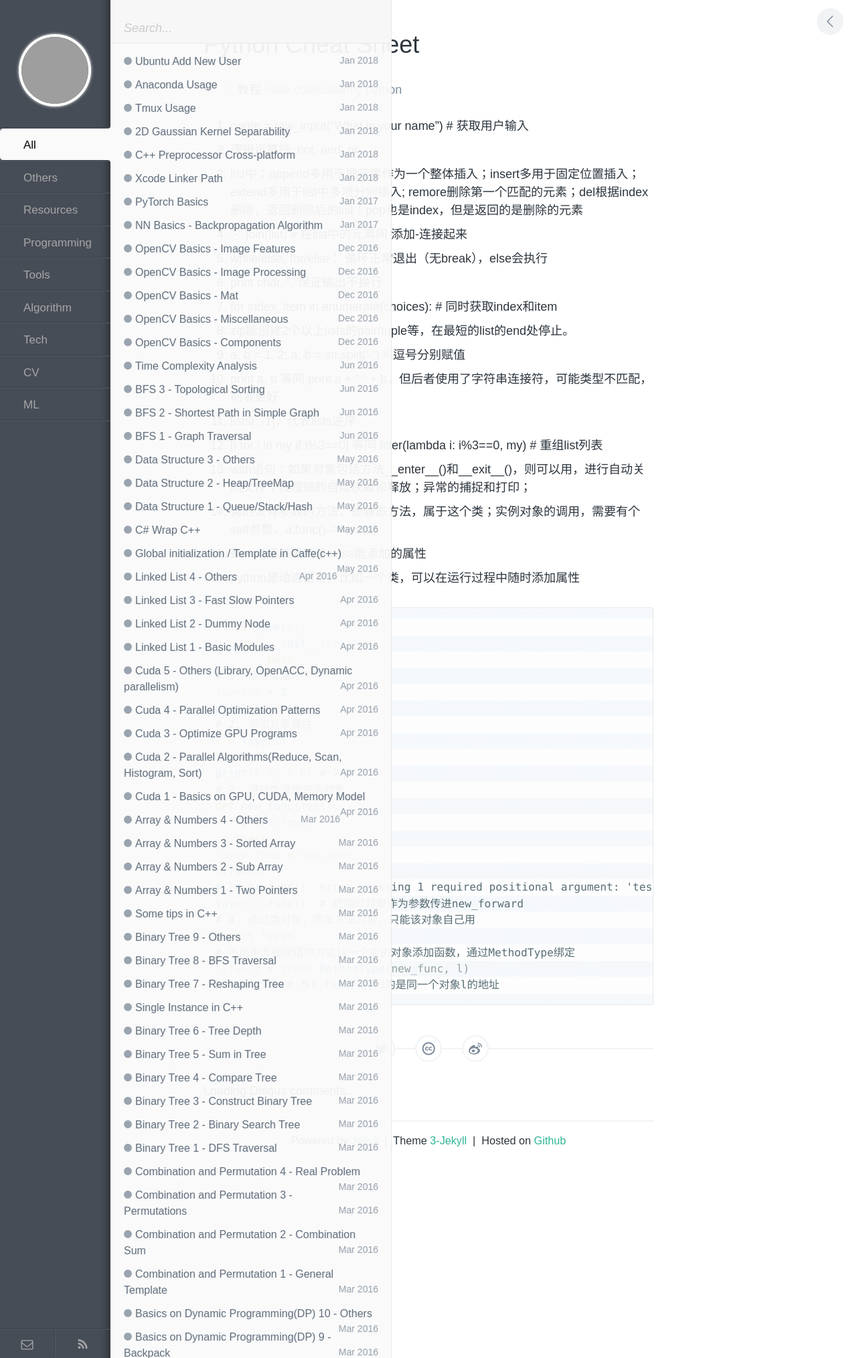
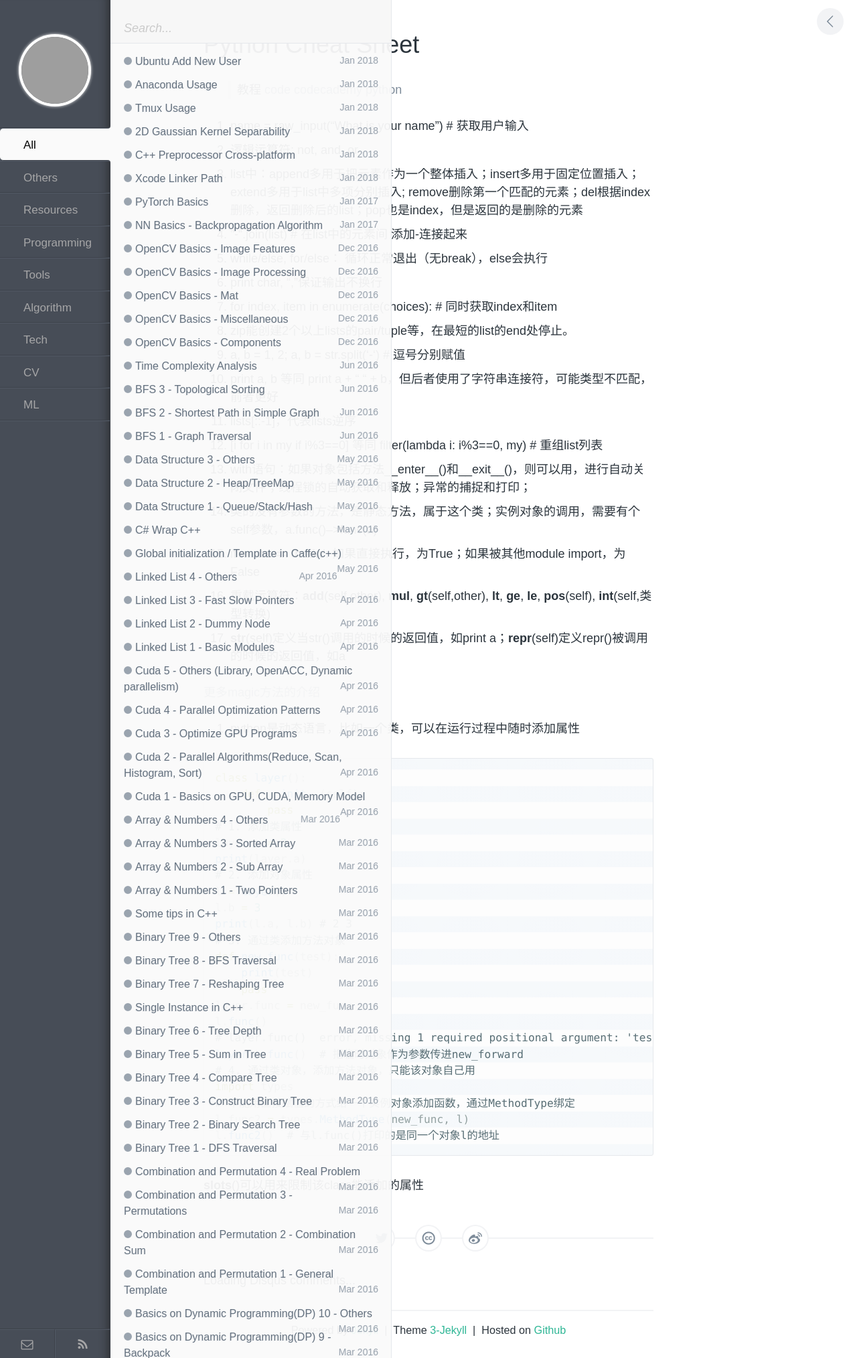
Before and after one commit to wykvictor/wykvictor.github.io, a Jekyll site: the page built from _posts/programming/2015-11-3-Python-Cheat-Sheet.md, in a window 1280 px wide. Shown: the whole page at 67% size. Built offline with Jekyll 4.4.1, drawn with Linux system fonts in a browser that asks for light colours; comment, search, counter and statistics services are not loaded; grey boxes are pictures that could not be loaded.

Commit message:
update pytorch and python

```diff
--- a/_posts/programming/2015-11-3-Python-Cheat-Sheet.md
+++ b/_posts/programming/2015-11-3-Python-Cheat-Sheet.md
@@ -13,7 +13,7 @@
 1. name = raw_input("What is your name")   # 获取用户输入
 2. 逻辑运算符: not, and, or
 3. list中：append多用于把元素作为一个整体插入；insert多用于固定位置插入；extend多用于list中多项分别插入;
-   remore删除第一个匹配的元素；del根据index删除，返回删除后的list；pop也是index，但是返回的是删除的元素
+   remove删除第一个匹配的元素；del根据index删除，返回删除后的list；pop也是index，但是返回的是删除的元素
 4. "-".join(list)  # 在list中的元素间 添加-连接起来
 5. while/else, for/else： 循环正常退出（无break），else会执行
 6. print char, “,”保证输出不换行
@@ -25,8 +25,13 @@
 12. [i for i in my if i%3==0] 等同 filter(lambda i: i%3==0, my)  # 重组list列表
 13. with语句：如果对象包括方法__enter__()和__exit__()，则可以用，进行自动关闭文件；线程锁的自动获取和释放；异常的捕捉和打印；
 14. 类的没有参数的方法，是静态方法，属于这个类；实例对象的调用，需要有个self参数，a.func()-->func(a)
-15. __slots__()用来限制该class能添加的属性
-16. python是动态语言，比如一个类，可以在运行过程中随时添加属性
+15. if __name__ == '__main__':  如果直接执行，为True；如果被其他module import，为False
+16. 重载运算符：__add__(self,other), __mul__, __gt__(self,other), __lt__, __ge__, __le__, __pos__(self), __int__(self,类型转换)
+17. __str__(self)定义当str()调用的时候的返回值，如print a；__repr__(self)定义repr()被调用的时候的返回值，如a
+
+[更多magic方法的介绍](http://pycoders-weekly-chinese.readthedocs.io/en/latest/issue6/a-guide-to-pythons-magic-methods.html)
+
+18. python是动态语言，比如一个类，可以在运行过程中随时添加属性
 {% highlight Python %}
 class layer():
     def __init__(self):
@@ -52,3 +57,4 @@
 l.func2 = types.MethodType(new_func, l)
 l.func2()  # 与l.func()打印的是同一个对象l的地址
 {% endhighlight %}
+__slots__()可以用来限制该class能添加的属性
```
Also changed, not shown: _posts/Machine-Learning/2018-01-29-PyTorch-Basics.md (+5 -1 lines).
